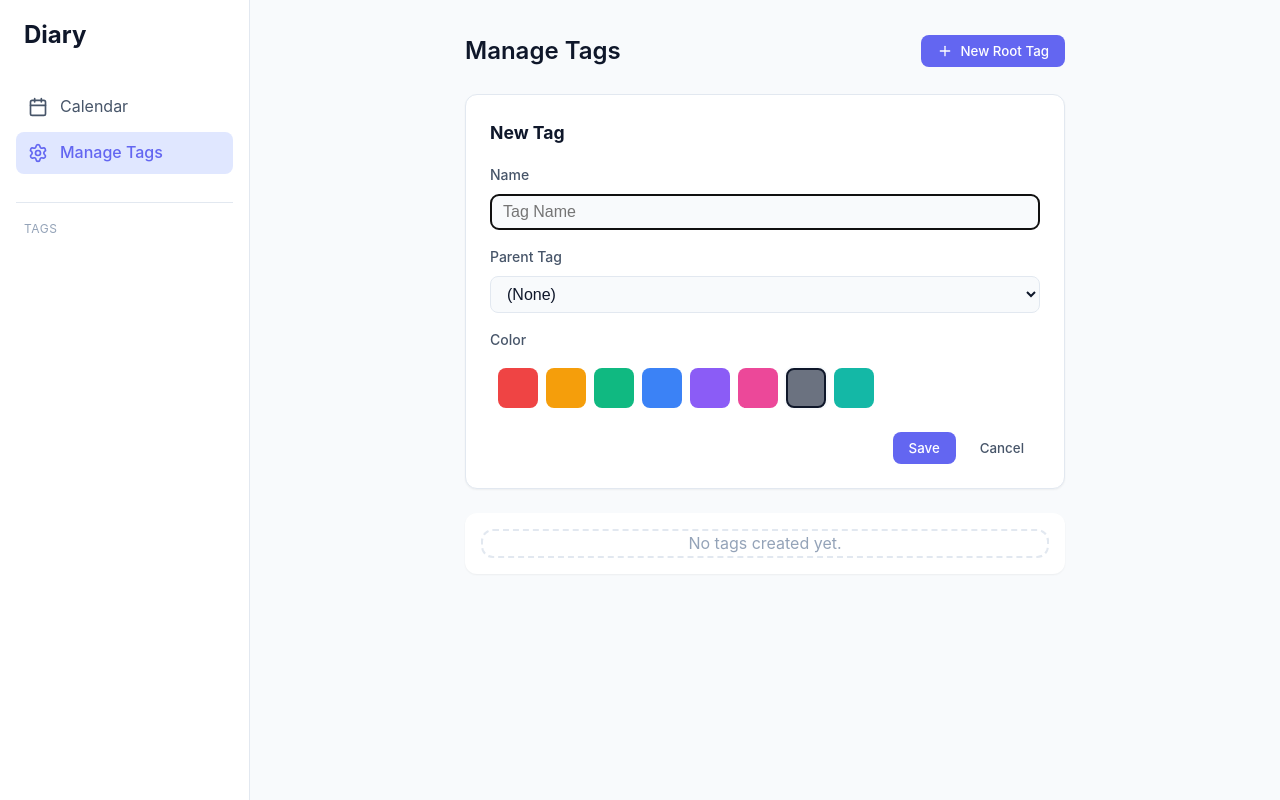
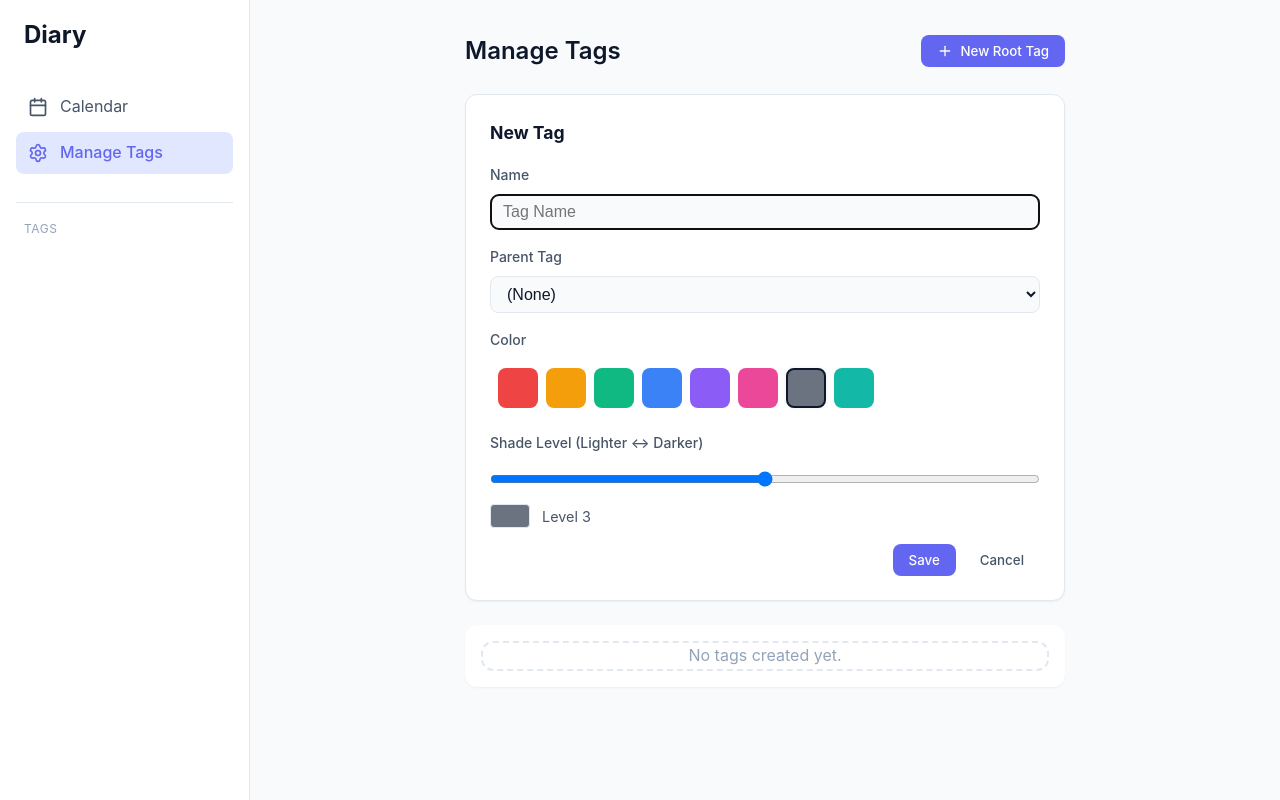
Before and after one commit to TakumaNakao/diary_app, a React (Vite) app: page /tags in a window 1280 px wide. Both pictures are taken after a click on the button "New Root Tag". Built offline with nearby package versions, Linux system fonts and the light colour scheme.

Commit message:
feat: Implement core diary application features including an editor with link insertion, calendar, and tag management.

```diff
--- a/src/components/TagManager/TagManager.css
+++ b/src/components/TagManager/TagManager.css
@@ -319,12 +319,232 @@
     background-color: #fee2e2;
 }
 
+.empty-state {}
+
+.tag-actions {
+    display: flex;
+    gap: var(--spacing-1);
+    opacity: 0;
+    transition: opacity var(--transition-fast);
+}
+
+.delete-confirmation {
+    display: flex;
+    align-items: center;
+    gap: var(--spacing-1);
+    opacity: 1;
+}
+
+.tag-item:hover .tag-actions {
+    opacity: 1;
+}
+
+.btn-icon {
+    padding: 4px;
+    border-radius: var(--radius-sm);
+    color: var(--color-text-secondary);
+}
+
+.btn-icon:hover {
+    background-color: var(--color-bg-primary);
+    color: var(--color-text-primary);
+}
+
+.tag-manager {
+    max-width: 600px;
+    margin: 0 auto;
+}
+
+.tag-manager-header {
+    display: flex;
+    justify-content: space-between;
+    align-items: center;
+    margin-bottom: var(--spacing-6);
+}
+
+.tag-manager-header h2 {
+    font-size: 1.5rem;
+    font-weight: 600;
+    color: var(--color-text-primary);
+}
+
+.tag-form {
+    background-color: var(--color-bg-secondary);
+    padding: var(--spacing-6);
+    border-radius: var(--radius-lg);
+    box-shadow: var(--shadow-sm);
+    margin-bottom: var(--spacing-6);
+    border: 1px solid var(--color-border);
+}
+
+.tag-form h3 {
+    margin-bottom: var(--spacing-4);
+    font-size: 1.1rem;
+}
+
+.form-group {
+    margin-bottom: var(--spacing-4);
+}
+
+.form-group label {
+    display: block;
+    margin-bottom: var(--spacing-2);
+    font-size: 0.875rem;
+    font-weight: 500;
+    color: var(--color-text-secondary);
+}
+
+.form-group input,
+.form-group select {
+    width: 100%;
+    padding: var(--spacing-2) var(--spacing-3);
+    border-radius: var(--radius-md);
+    border: 1px solid var(--color-border);
+    background-color: var(--color-bg-primary);
+    color: var(--color-text-primary);
+    font-size: 1rem;
+}
+
+.color-picker {
+    display: flex;
+    gap: var(--spacing-2);
+    flex-wrap: wrap;
+    padding: var(--spacing-2);
+}
+
+.color-option {
+    width: 40px;
+    height: 40px;
+    border-radius: var(--radius-md);
+    border: 2px solid transparent;
+    cursor: pointer;
+    transition: all var(--transition-fast);
+}
+
+.color-option:hover {
+    transform: scale(1.1);
+}
+
+.color-option.selected {
+    border-color: var(--color-text-primary);
+    box-shadow: 0 0 0 2px var(--color-bg-primary);
+}
+
+.form-actions {
+    display: flex;
+    gap: var(--spacing-2);
+    justify-content: flex-end;
+}
+
+.tag-list {
+    background-color: var(--color-bg-secondary);
+    border-radius: var(--radius-lg);
+    padding: var(--spacing-4);
+    box-shadow: var(--shadow-sm);
+}
+
+.tag-item {
+    display: flex;
+    align-items: center;
+    justify-content: space-between;
+    padding: var(--spacing-2);
+    border-radius: var(--radius-md);
+    transition: background-color var(--transition-fast);
+}
+
+.tag-item:hover {
+    background-color: var(--color-bg-tertiary);
+}
+
+.tag-info {
+    display: flex;
+    align-items: center;
+    gap: var(--spacing-2);
+}
+
+.tag-color-indicator {
+    width: 16px;
+    height: 16px;
+    border-radius: 50%;
+    border: 2px solid var(--color-border);
+    flex-shrink: 0;
+}
+
+.tag-name {
+    flex: 1;
+    font-size: 1rem;
+    color: var(--color-text-primary);
+    overflow: hidden;
+    text-overflow: ellipsis;
+    white-space: nowrap;
+}
+
+.tag-actions {
+    display: flex;
+    gap: var(--spacing-1);
+    opacity: 0;
+    transition: opacity var(--transition-fast);
+}
+
+.delete-confirmation {
+    display: flex;
+    align-items: center;
+    gap: var(--spacing-1);
+    opacity: 1;
+}
+
+.tag-item:hover .tag-actions {
+    opacity: 1;
+}
+
+.btn-icon {
+    padding: 4px;
+    border-radius: var(--radius-sm);
+    color: var(--color-text-secondary);
+}
+
+.btn-icon:hover {
+    background-color: var(--color-bg-primary);
+    color: var(--color-text-primary);
+}
+
+.btn-icon.danger:hover {
+    color: var(--color-danger);
+    background-color: #fee2e2;
+}
+
 .empty-state {
     text-align: center;
     color: var(--color-text-tertiary);
     padding: var(--spacing-4);
 }
 
+.shade-control {
+    display: flex;
+    flex-direction: column;
+    gap: var(--spacing-2);
+}
+
+.shade-slider {
+    width: 100%;
+    cursor: pointer;
+}
+
+.shade-preview {
+    display: flex;
+    align-items: center;
+    gap: var(--spacing-3);
+    font-size: 0.9rem;
+    color: var(--color-text-secondary);
+}
+
+.shade-preview-box {
+    width: 40px;
+    height: 24px;
+    border-radius: var(--radius-sm);
+    border: 1px solid var(--color-border);
+}
+
 .tag-children {
     margin-left: var(--spacing-6);
     border-left: 1px solid var(--color-border);
--- a/src/components/TagManager/TagManager.jsx
+++ b/src/components/TagManager/TagManager.jsx
@@ -1,6 +1,7 @@
-import { useState } from 'react';
+import { useState, useEffect } from 'react';
 import { Plus, Trash2, Edit2 } from 'lucide-react';
 import { useDiary } from '../../context/DiaryContext';
+import { adjustColorShade } from '../../utils/color';
 import './TagManager.css';
 
 const TagManager = () => {
@@ -9,7 +10,8 @@ const TagManager = () => {
     const [editingId, setEditingId] = useState(null);
     const [tagName, setTagName] = useState('');
     const [parentId, setParentId] = useState(null);
-    const [tagColor, setTagColor] = useState('#6B7280');
+    const [tagColor, setTagColor] = useState('#6B7280'); // Base color
+    const [shadeLevel, setShadeLevel] = useState(3); // 1-5, 3 is base
     const [errorMessage, setErrorMessage] = useState('');
     const [deletingId, setDeletingId] = useState(null);
 
@@ -53,11 +55,15 @@ const TagManager = () => {
             return;
         }
 
+        const finalColor = adjustColorShade(tagColor, shadeLevel);
+
         const tag = {
             id: editingId, // If null, saveTag generates new ID
             name: tagName.trim(),
             parentId: normalizedParentId,
-            color: tagColor
+            color: finalColor,
+            baseColor: tagColor,
+            shadeLevel: shadeLevel
         };
 
         saveTag(tag);
@@ -83,7 +89,8 @@ const TagManager = () => {
         setEditingId(tag.id);
         setTagName(tag.name);
         setParentId(tag.parentId || null);
-        setTagColor(tag.color || '#6B7280');
+        setTagColor(tag.baseColor || tag.color || '#6B7280');
+        setShadeLevel(tag.shadeLevel || 3);
         setIsAdding(true);
     };
 
@@ -91,6 +98,19 @@ const TagManager = () => {
         setEditingId(null);
         setTagName('');
         setParentId(pid);
+
+        if (pid && tags[pid]) {
+            const parent = tags[pid];
+            // Inherit parent's base color
+            setTagColor(parent.baseColor || parent.color || '#6B7280');
+            // Set shade level: parent's level - 1 (lighter), min 1
+            const parentLevel = parent.shadeLevel || 3;
+            setShadeLevel(Math.max(1, parentLevel - 1));
+        } else {
+            setTagColor('#6B7280');
+            setShadeLevel(3);
+        }
+
         setIsAdding(true);
     };
 
@@ -100,6 +120,7 @@ const TagManager = () => {
         setTagName('');
         setParentId(null);
         setTagColor('#6B7280');
+        setShadeLevel(3);
         setErrorMessage('');
     };
 
@@ -142,6 +163,24 @@ const TagManager = () => {
         ));
     };
 
+    const handleParentChange = (e) => {
+        const newPid = e.target.value || null;
+        setParentId(newPid);
+
+        if (newPid && tags[newPid]) {
+            const parent = tags[newPid];
+            // Inherit parent's base color
+            setTagColor(parent.baseColor || parent.color || '#6B7280');
+            // Set shade level: parent's level - 1 (lighter), min 1
+            const parentLevel = parent.shadeLevel || 3;
+            setShadeLevel(Math.max(1, parentLevel - 1));
+        } else {
+            // Reset to default if no parent selected
+            setTagColor('#6B7280');
+            setShadeLevel(3);
+        }
+    };
+
     return (
         <div className="tag-manager">
             <div className="tag-manager-header">
@@ -178,7 +217,7 @@ const TagManager = () => {
                     </div>
                     <div className="form-group">
                         <label>Parent Tag</label>
-                        <select value={parentId || ''} onChange={(e) => setParentId(e.target.value || null)}>
+                        <select value={parentId || ''} onChange={handleParentChange}>
                             <option value="">(None)</option>
                             {Object.values(tags)
                                 .filter(t => t.id !== editingId) // Prevent self-parenting
@@ -202,6 +241,27 @@ const TagManager = () => {
                             ))}
                         </div>
                     </div>
+                    <div className="form-group">
+                        <label>Shade Level (Lighter ↔ Darker)</label>
+                        <div className="shade-control">
+                            <input
+                                type="range"
+                                min="1"
+                                max="5"
+                                step="1"
+                                value={shadeLevel}
+                                onChange={(e) => setShadeLevel(parseInt(e.target.value))}
+                                className="shade-slider"
+                            />
+                            <div className="shade-preview">
+                                <div
+                                    className="shade-preview-box"
+                                    style={{ backgroundColor: adjustColorShade(tagColor, shadeLevel) }}
+                                ></div>
+                                <span>Level {shadeLevel}</span>
+                            </div>
+                        </div>
+                    </div>
                     <div className="form-actions">
                         <button onClick={handleSave} className="btn btn-primary">Save</button>
                         <button onClick={resetForm} className="btn btn-ghost">Cancel</button>
--- /dev/null
+++ b/src/utils/color.js
@@ -0,0 +1,85 @@
+// Helper functions for color manipulation
+
+export const hexToRgb = (hex) => {
+    const result = /^#?([a-f\d]{2})([a-f\d]{2})([a-f\d]{2})$/i.exec(hex);
+    return result ? {
+        r: parseInt(result[1], 16),
+        g: parseInt(result[2], 16),
+        b: parseInt(result[3], 16)
+    } : null;
+};
+
+export const rgbToHsl = (r, g, b) => {
+    r /= 255; g /= 255; b /= 255;
+    const max = Math.max(r, g, b), min = Math.min(r, g, b);
+    let h, s, l = (max + min) / 2;
+
+    if (max === min) {
+        h = s = 0; // achromatic
+    } else {
+        const d = max - min;
+        s = l > 0.5 ? d / (2 - max - min) : d / (max + min);
+        switch (max) {
+            case r: h = (g - b) / d + (g < b ? 6 : 0); break;
+            case g: h = (b - r) / d + 2; break;
+            case b: h = (r - g) / d + 4; break;
+        }
+        h /= 6;
+    }
+    return { h, s, l };
+};
+
+export const hslToRgb = (h, s, l) => {
+    let r, g, b;
+    if (s === 0) {
+        r = g = b = l; // achromatic
+    } else {
+        const hue2rgb = (p, q, t) => {
+            if (t < 0) t += 1;
+            if (t > 1) t -= 1;
+            if (t < 1 / 6) return p + (q - p) * 6 * t;
+            if (t < 1 / 2) return q;
+            if (t < 2 / 3) return p + (q - p) * (2 / 3 - t) * 6;
+            return p;
+        };
+        const q = l < 0.5 ? l * (1 + s) : l + s - l * s;
+        const p = 2 * l - q;
+        r = hue2rgb(p, q, h + 1 / 3);
+        g = hue2rgb(p, q, h);
+        b = hue2rgb(p, q, h - 1 / 3);
+    }
+    return {
+        r: Math.round(r * 255),
+        g: Math.round(g * 255),
+        b: Math.round(b * 255)
+    };
+};
+
+export const rgbToHex = (r, g, b) => {
+    return "#" + ((1 << 24) + (r << 16) + (g << 8) + b).toString(16).slice(1).toUpperCase();
+};
+
+export const adjustColorShade = (hex, level) => {
+    // level: 1 (lightest) to 5 (darkest), 3 is base
+    const rgb = hexToRgb(hex);
+    if (!rgb) return hex;
+    const hsl = rgbToHsl(rgb.r, rgb.g, rgb.b);
+
+    // Adjust lightness based on level
+    // Level 3 is original lightness
+    let newL = hsl.l;
+    switch (parseInt(level)) {
+        case 1: newL = hsl.l + (1 - hsl.l) * 0.6; break; // Much lighter
+        case 2: newL = hsl.l + (1 - hsl.l) * 0.3; break; // Lighter
+        case 3: newL = hsl.l; break;                     // Base
+        case 4: newL = hsl.l * 0.7; break;               // Darker
+        case 5: newL = hsl.l * 0.4; break;               // Much darker
+        default: newL = hsl.l;
+    }
+
+    // Clamp lightness
+    newL = Math.max(0, Math.min(1, newL));
+
+    const newRgb = hslToRgb(hsl.h, hsl.s, newL);
+    return rgbToHex(newRgb.r, newRgb.g, newRgb.b);
+};
```
